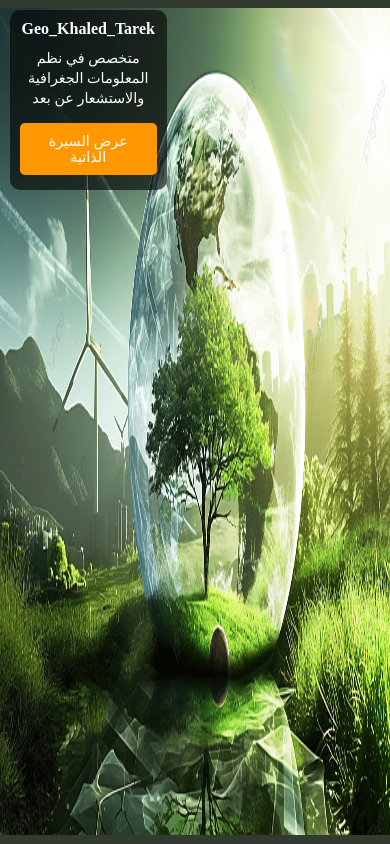
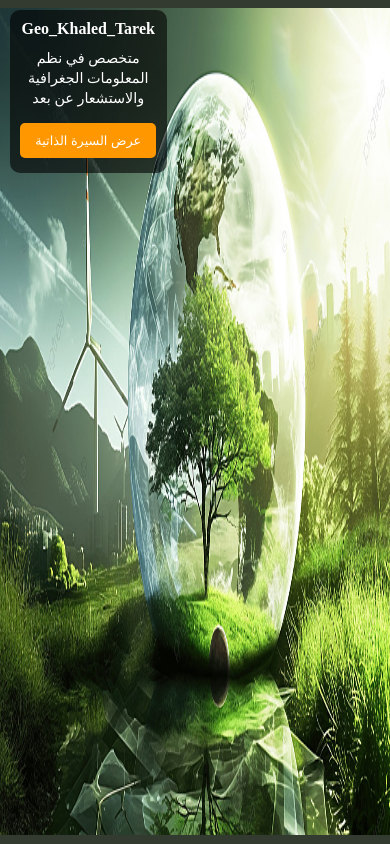
Before and after one commit to GisDune/geo, a plain HTML site: page index.html in a window 390 px wide. Drawn offline with Linux system fonts and the light colour scheme.

Commit message:
Update index.html

```diff
--- a/index.html
+++ b/index.html
@@ -131,8 +131,8 @@
     }
 
     button {
-        font-size: 0.9em;
-        padding: 10px ;
+        font-size: 0.8em;
+        padding: 10px 15px ;
         margin: 5px auto;
         display: block;
     }
```
